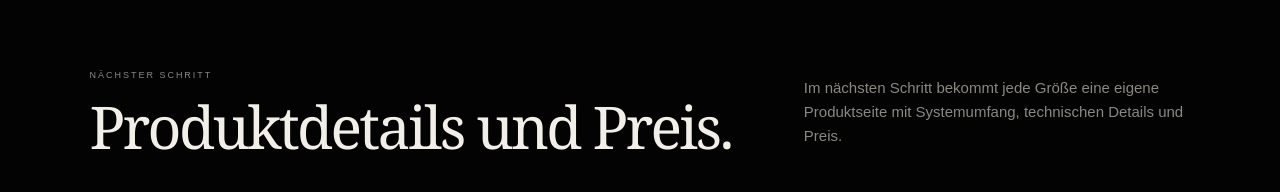
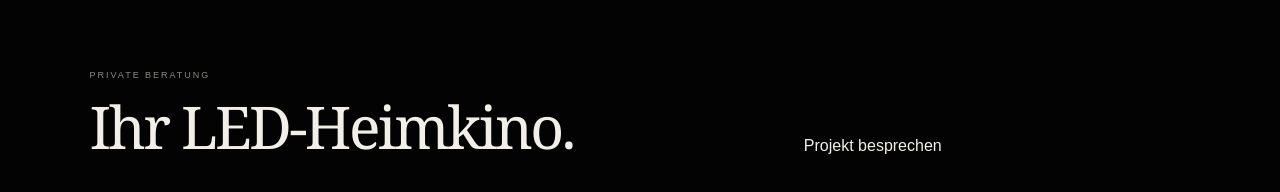
Before and after one commit to dennis-glaser-coder/cinema-n7, a Next.js app: page /produkte in a window 1280 px wide. Shown: the part 1118-1310 px from the top of the page. Built offline with nearby package versions, Linux system fonts and the light colour scheme.

Commit message:
Replace roadmap copy with direct consultation CTA

```diff
--- a/app/produkte/page.tsx
+++ b/app/produkte/page.tsx
@@ -136,15 +136,14 @@ export default function ProductsPage() {
         </div>
       </section>
 
-      <section className="models-next-v2">
+      <section className="models-next-v2 models-next-v2-clean">
         <div>
-          <p className="overline-v5">NÄCHSTER SCHRITT</p>
-          <h2>Produktdetails und Preis.</h2>
+          <p className="overline-v5">PRIVATE BERATUNG</p>
+          <h2>Ihr LED-Heimkino.</h2>
         </div>
-        <p>
-          Im nächsten Schritt bekommt jede Größe eine eigene Produktseite mit
-          Systemumfang, technischen Details und Preis.
-        </p>
+        <a href="/#contact" className="models-next-link-v2">
+          Projekt besprechen
+        </a>
       </section>
     </main>
   );
```
